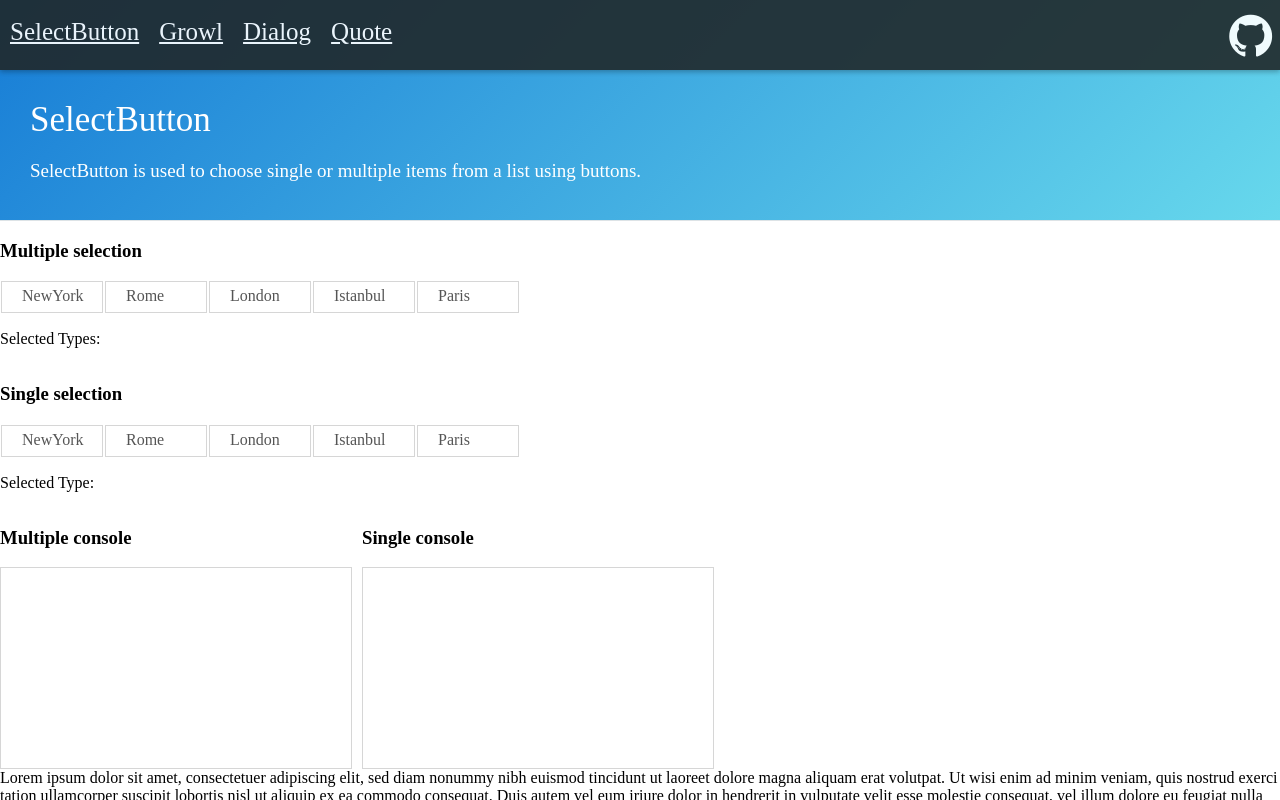
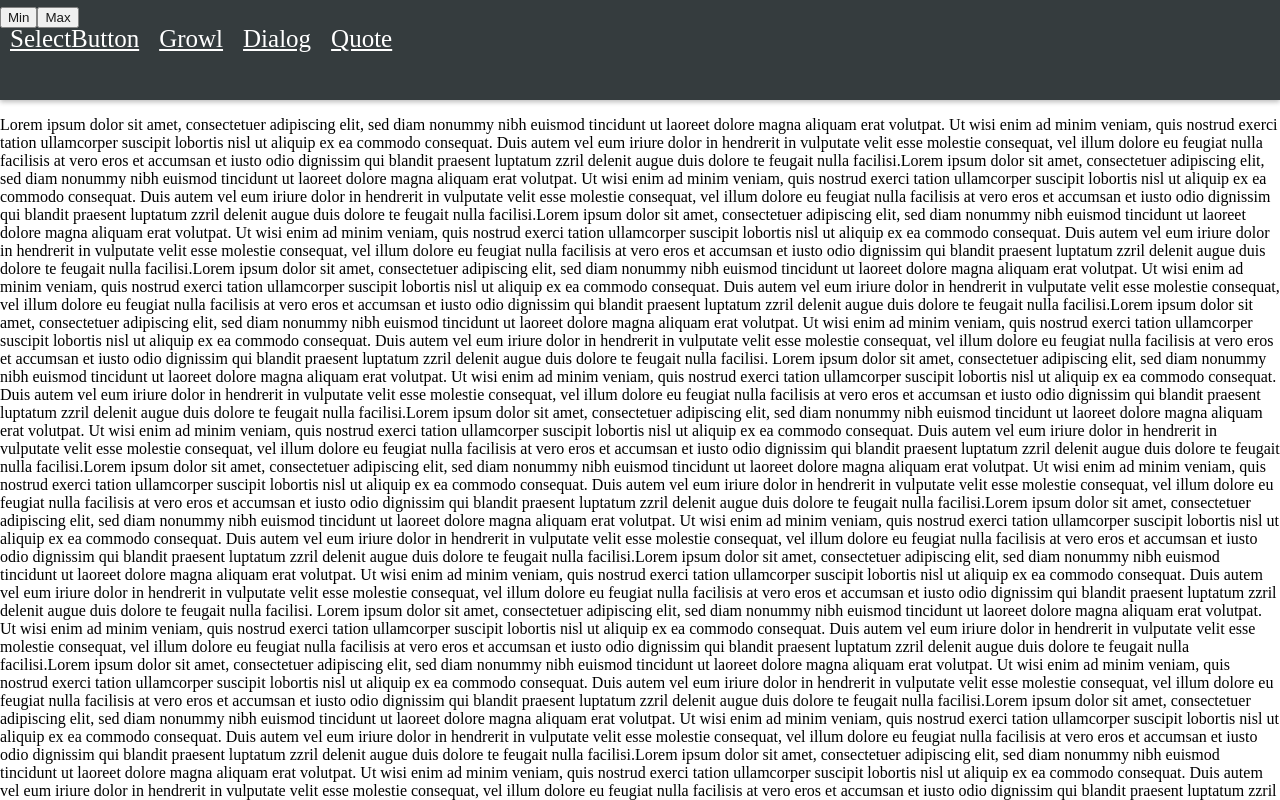
Before and after one commit to brusoman/Angular-components, an Angular app: page /select-button in a window 1280 px wide. Shown: the top 800 px of the page. Built offline with nearby package versions, Linux system fonts and the light colour scheme.

Commit message:
Add transmition, event listeners

```diff
--- a/src/app/app.module.ts
+++ b/src/app/app.module.ts
@@ -15,7 +15,7 @@ import {ConsoleModule} from "./components/console/console.module";
 import {QuoteShowcaseComponent} from './showcase/quote-showcase/quote-showcase.component';
 import {HttpClientModule} from "@angular/common/http";
 import {QuoteModule} from "./components/quote/quote.module";
-import {ShowcaseModule} from "./showcase/showcase.module";
+import {ToolbarComponent} from './components/toolbar/toolbar.component';
 
 
 @NgModule({
@@ -26,6 +26,7 @@ import {ShowcaseModule} from "./showcase/showcase.module";
     GrowlShowcaseComponent,
     DemonstrationPageComponent,
     QuoteShowcaseComponent,
+    ToolbarComponent,
   ],
   imports: [
     BrowserModule,
--- a/src/app/components/select-button/select-button.component.html
+++ b/src/app/components/select-button/select-button.component.html
@@ -12,3 +12,5 @@
 
 
 </div>
+
+{{width}}
--- /dev/null
+++ b/src/app/components/toolbar/toolbar.component.html
@@ -0,0 +1,8 @@
+<div class="toolbar">
+  <div #body class="toolbar__body" [class.toolbar__body-min]="isMin">
+    <ng-content></ng-content>
+    <button (click)="min()">Min</button>
+    <button (click)="max()">Max</button>
+  </div>
+
+</div>
--- /dev/null
+++ b/src/app/components/toolbar/toolbar.component.scss
@@ -0,0 +1,42 @@
+@import "../../scss/colors";
+@import "../../../app/scss/font-awesome";
+
+$height: 100px;
+$height-min: 50px;
+.toolbar {
+  &__body {
+    width: 100%;
+    height: $height;
+    background-color: $color-top-menu;
+    color: white;
+    text-align: left;
+    font-size: 25px;
+    opacity: 0.9;
+    z-index: 10;
+    box-shadow: 0 2px 5px 0 rgba(0, 0, 0, .3);
+    transition: height 0.7s;
+    top: 0;
+    position: relative;
+    nav {
+      display: inline-block;
+      position: absolute;
+      top: 25%;
+      a {
+        color: white;
+        margin: 20px 10px;
+      }
+    }
+    button {
+      display: inline-block;
+    }
+  }
+  &__body-min {
+    height: $height-min;
+    position: fixed;
+
+  }
+}
+
+:host(.root) {
+  background-color: red;
+}
--- /dev/null
+++ b/src/app/components/toolbar/toolbar.component.ts
@@ -0,0 +1,41 @@
+import {Component, ElementRef, OnDestroy, OnInit, Renderer2, ViewChild, ViewEncapsulation} from '@angular/core';
+
+@Component({
+  selector: 'toolbar',
+  templateUrl: './toolbar.component.html',
+  styleUrls: ['./toolbar.component.scss'],
+  encapsulation: ViewEncapsulation.None,
+})
+export class ToolbarComponent implements OnInit, OnDestroy {
+  @ViewChild('body') body: ElementRef;
+  isMin: boolean = false;
+
+  constructor(private renderer: Renderer2) {
+  }
+
+  ngOnInit() {
+
+    window.addEventListener("scroll", () => {
+      let coordinates = this.body.nativeElement.getBoundingClientRect();
+
+      if (coordinates.bottom < this.body.nativeElement.offsetHeight) {
+        console.log("ALERT");
+        this.isMin = true;
+      } else {
+        this.isMin = false;
+      }
+      console.log("BOTTOM" + coordinates.bottom + " Height" + this.body.nativeElement.offsetHeight);
+    });
+  }
+
+  min(): void {
+    this.isMin = !this.isMin;
+  }
+
+  ngOnDestroy(): void {
+    this.body.nativeElement.removeEventListener("click", () => {
+      console.log('Scrolled')
+    });
+
+  }
+}
--- a/src/app/showcase/demonstration-page/demonstration-page.component.html
+++ b/src/app/showcase/demonstration-page/demonstration-page.component.html
@@ -1,6 +1,22 @@
-<div class="dem">
-  <div class="dem__dummy"></div>
-  <div class="dem__top-menu">
+<!--<div class="dem">-->
+<!--<div class="dem__dummy"></div>-->
+<!--<div class="dem__top-menu">-->
+<!--<nav>-->
+<!--<a routerLink="/select-button" routerLinkActive="active">SelectButton</a>-->
+<!--<a routerLink="/growl" routerLinkActive="active">Growl</a>-->
+<!--<a routerLink="/dialog" routerLinkActive="active">Dialog</a>-->
+<!--<a routerLink="/quote" routerLinkActive="active">Quote</a>-->
+
+<!--</nav>-->
+<!--<a class="dem__github" href="https://github.com/brusoman/Angular-components" target="_blank"-->
+<!--title="Go to Github">-->
+
+<!--</a>-->
+<!--</div>-->
+
+<!--<router-outlet></router-outlet>-->
+
+<toolbar class="root">
     <nav>
       <a routerLink="/select-button" routerLinkActive="active">SelectButton</a>
       <a routerLink="/growl" routerLinkActive="active">Growl</a>
@@ -8,13 +24,9 @@
       <a routerLink="/quote" routerLinkActive="active">Quote</a>
 
     </nav>
-    <a class="dem__github" href="https://github.com/brusoman/Angular-components" target="_blank"
-       title="Go to Github">
 
-    </a>
-  </div>
-
-  <router-outlet></router-outlet>
+</toolbar>
+<p>
   Lorem ipsum dolor sit amet, consectetuer adipiscing elit, sed diam nonummy nibh euismod tincidunt ut laoreet dolore
   magna aliquam erat volutpat. Ut wisi enim ad minim veniam, quis nostrud exerci tation ullamcorper suscipit lobortis
   nisl ut aliquip ex ea commodo consequat. Duis autem vel eum iriure dolor in hendrerit in vulputate velit esse molestie
@@ -185,5 +197,5 @@
   consequat. Duis autem vel eum iriure dolor in hendrerit in vulputate velit esse molestie consequat, vel illum dolore
   eu feugiat nulla facilisis at vero eros et accumsan et iusto odio dignissim qui blandit praesent luptatum zzril
   delenit augue duis dolore te feugait nulla facilisi.
-
-</div>
+</p>
+<!--</div>-->
--- a/src/app/showcase/demonstration-page/demonstration-page.component.scss
+++ b/src/app/showcase/demonstration-page/demonstration-page.component.scss
@@ -63,3 +63,8 @@
     }
   }
 }
+
+.root {
+  position: sticky;
+  top: 0;
+}
--- a/src/app/showcase/demonstration-page/demonstration-page.component.ts
+++ b/src/app/showcase/demonstration-page/demonstration-page.component.ts
@@ -1,9 +1,10 @@
-import {Component} from '@angular/core';
+import {Component, ViewEncapsulation} from '@angular/core';
 
 @Component({
   selector: 'demonstration-page',
   templateUrl: './demonstration-page.component.html',
-  styleUrls: ['./demonstration-page.component.scss']
+  styleUrls: ['./demonstration-page.component.scss'],
+  encapsulation: ViewEncapsulation.None,
 })
 export class DemonstrationPageComponent {
 
```
Also changed, not shown: 1 other file (tests, documents, lock files or other folders).
